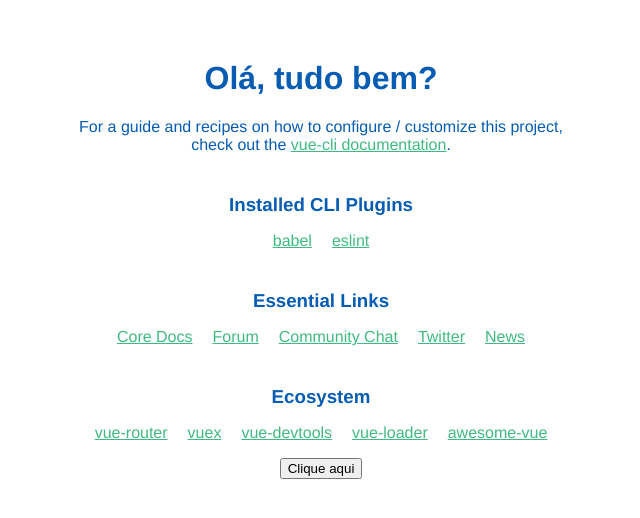
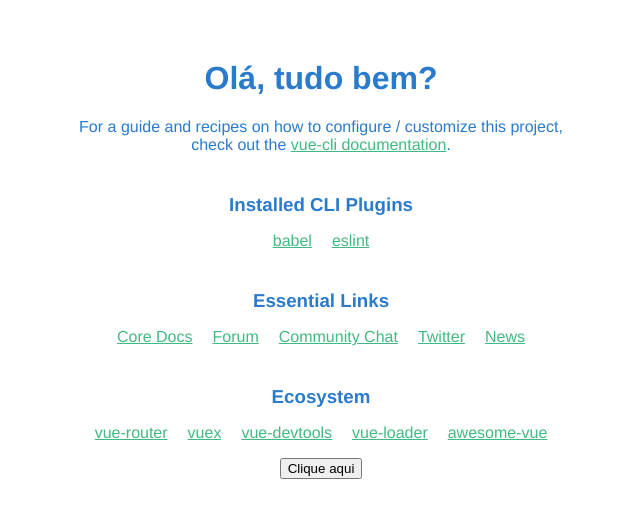
Before and after one commit to pepoeverton/web-release-test, a Vue app: page / in a window 1280 px wide. Shown: the top 518 px of the page, without its empty margins (319-959 px from the left). Built offline with nearby package versions, Linux system fonts and the light colour scheme.

Commit message:
fix: fix color

```diff
--- a/src/App.vue
+++ b/src/App.vue
@@ -33,7 +33,7 @@ export default {
   -webkit-font-smoothing: antialiased;
   -moz-osx-font-smoothing: grayscale;
   text-align: center;
-  color: #065cb3;
+  color: #2a7bcc;
   margin-top: 60px;
 }
 </style>
```
